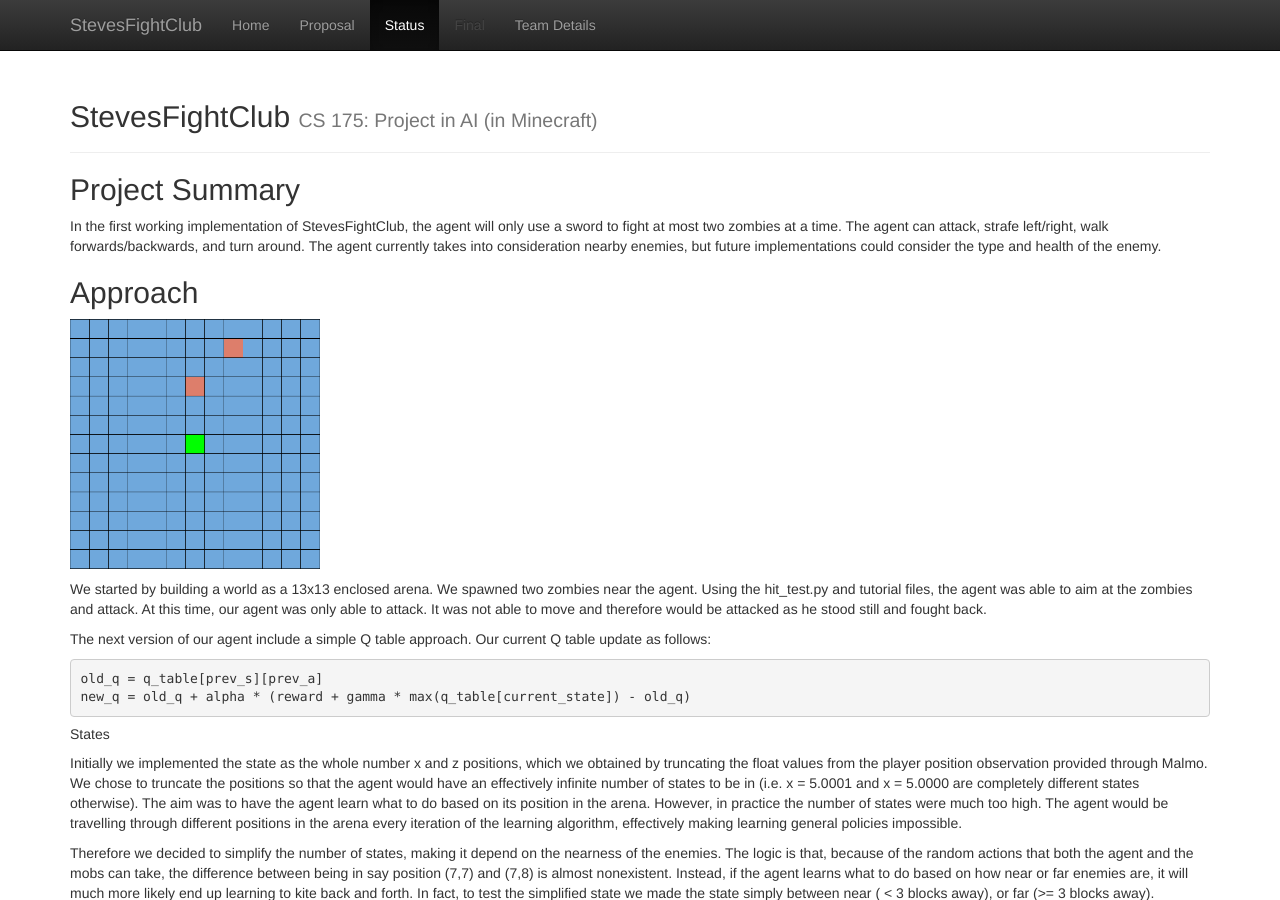
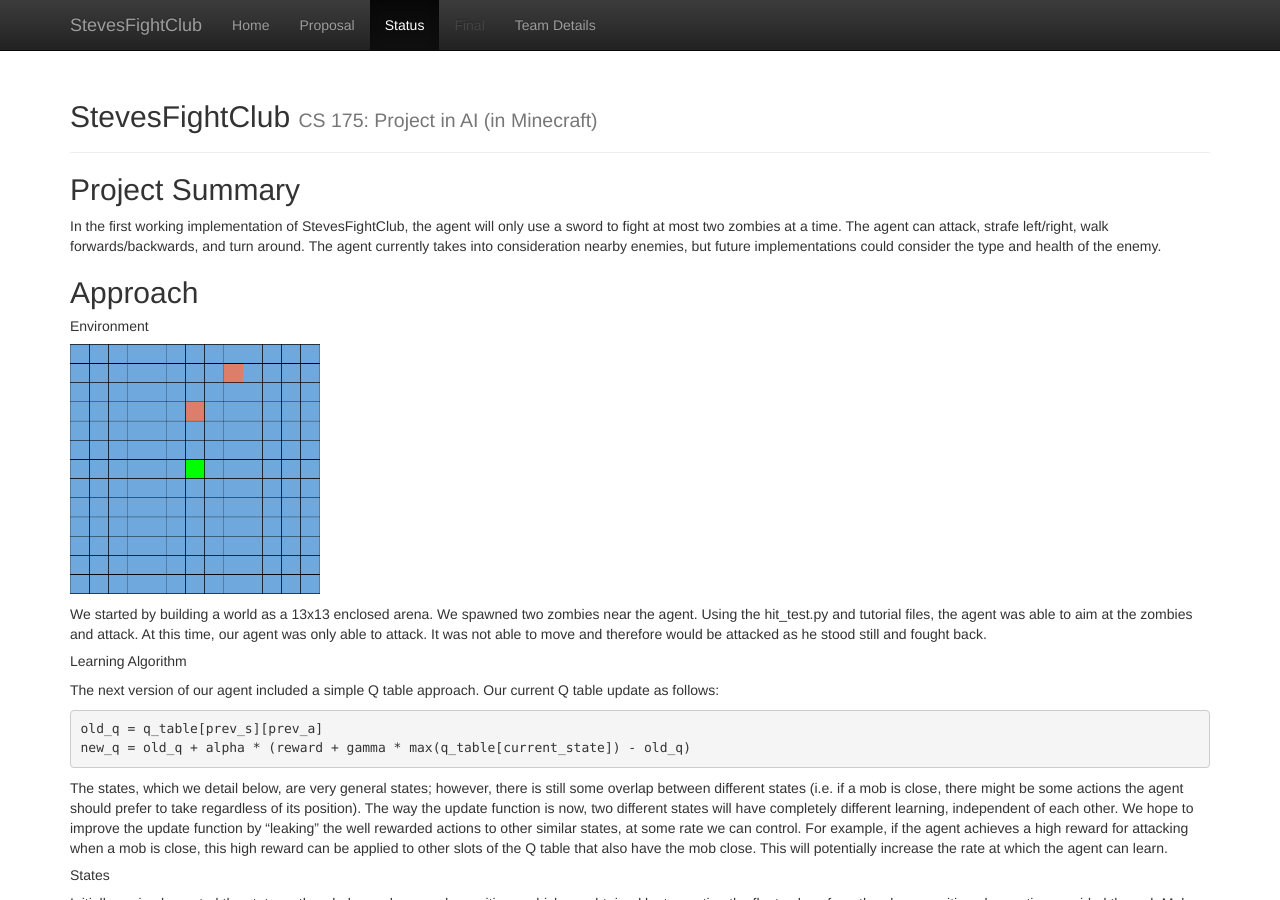
Before and after one commit to Slendolan/StevesFightClub, a Jekyll site: the page built from docs/status.md, in a window 1280 px wide and 900 px high. Built offline with Jekyll 4.4.1, drawn with Linux system fonts in a browser that asks for light colours.

Commit message:
Update status.md

````diff
--- a/docs/status.md
+++ b/docs/status.md
@@ -10,16 +10,23 @@ In the first working implementation of StevesFightClub, the agent will only use
 
 ## Approach
 
+##### Environment
+
 <img src="img/initial_spawn.png" width="250" height="250">
 
 We started by building a world as a 13x13 enclosed arena. We spawned two zombies near the agent. Using the hit_test.py and tutorial files, the agent was able to aim at the zombies and attack. At this time, our agent was only able to attack. It was not able to move and therefore would be attacked as he stood still and fought back.
 
-The next version of our agent include a simple Q table approach. Our current Q table update as follows:
+##### Learning Algorithm
+
+The next version of our agent included a simple Q table approach. Our current Q table update as follows:
 
 ```
 old_q = q_table[prev_s][prev_a]
 new_q = old_q + alpha * (reward + gamma * max(q_table[current_state]) - old_q)
 ```
+
+The states, which we detail below, are very general states; however, there is still some overlap between different states (i.e. if a mob is close, there might be some actions the agent should prefer to take regardless of its position).  The way the update function is now, two different states will have completely different learning, independent of each other.  We hope to improve the update function by "leaking" the well rewarded actions to other similar states, at some rate we can control.  For example, if the agent achieves a high reward for attacking when a mob is close, this high reward can be applied to other slots of the Q table that also have the mob close.  This will potentially increase the rate at which the agent can learn.
+
 ##### States
 Initially we implemented the state as the whole number x and z positions, which we obtained by truncating the float values from the player position observation provided through Malmo.  We chose to truncate the positions so that the agent would have an effectively infinite number of states to be in (i.e. x = 5.0001 and x = 5.0000 are completely different states otherwise).  The aim was to have the agent learn what to do based on its position in the arena.  However, in practice the number of states were much too high.  The agent would be travelling through different positions in the arena every iteration of the learning algorithm, effectively making learning general policies impossible.
 
````
